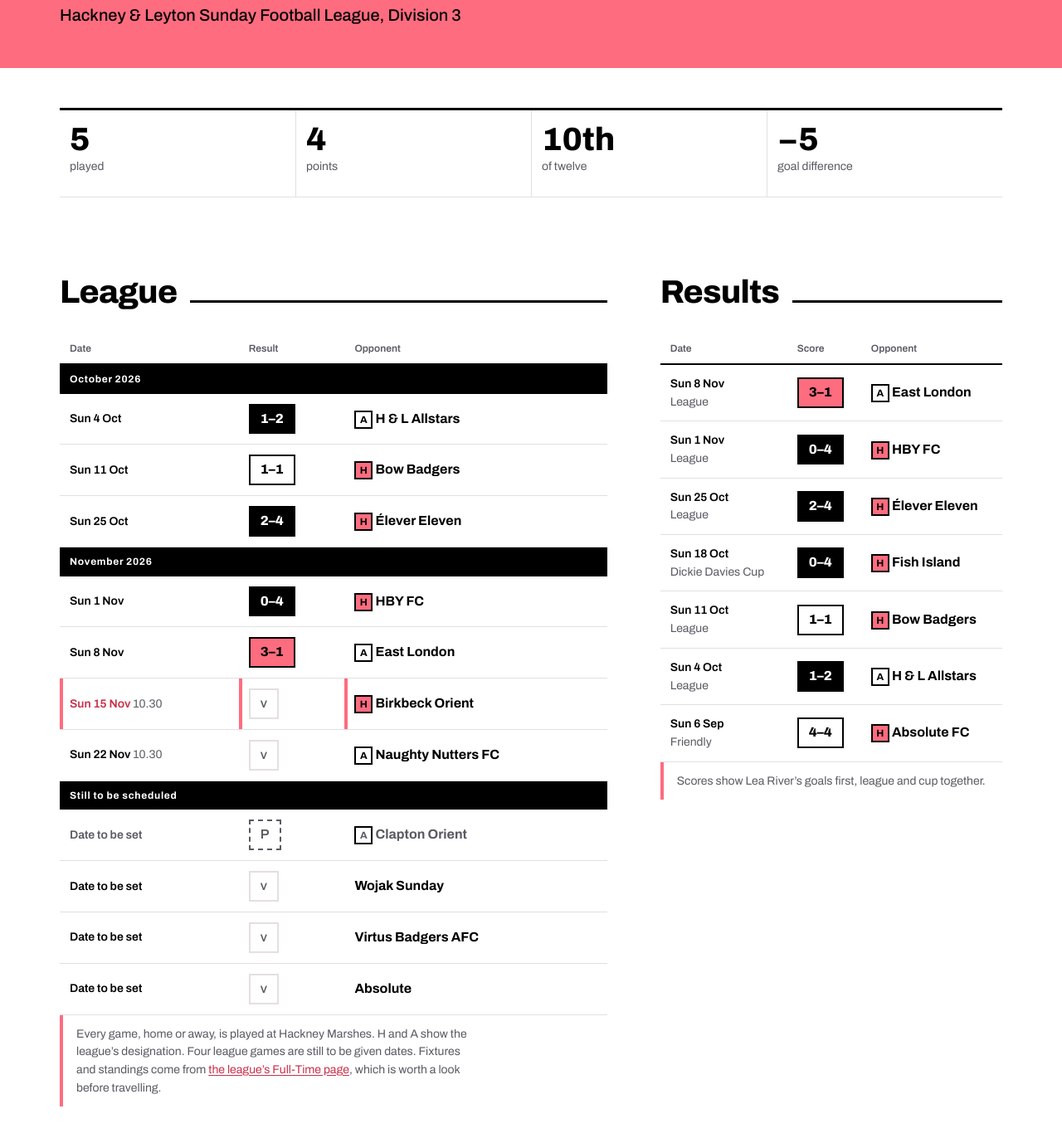
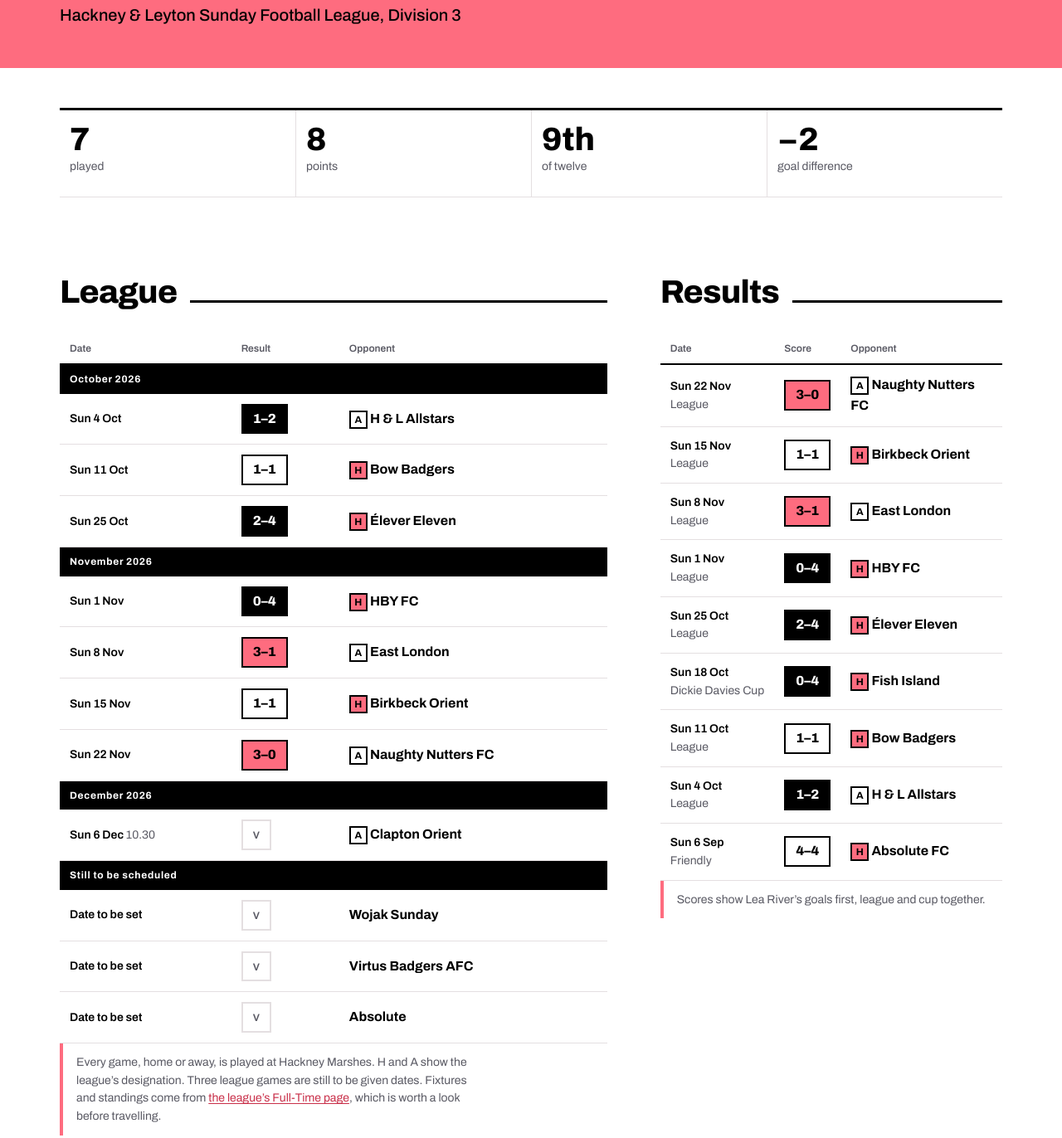
Before and after one commit to nonsosr/lea-river-fc, a plain HTML site: page fixtures.html in a window 1280 px wide. Shown: the part 185-1557 px from the top of the page at 83% size. Drawn offline with Linux system fonts and the light colour scheme.

Commit message:
feat(fixtures): record the Birkbeck Orient draw and Naughty Nutters win
Two league games since the last update, both confirmed against the
Full-Time feed:

- 15 Nov, 1–1 at home to Birkbeck Orient
- 22 Nov, 3–0 away at Naughty Nutters, a second win and the first
  clean sheet of the season

Clapton Orient, outstanding since the 20 September postponement, now
has a date: 6 December, away. That leaves Wojak Sunday, Virtus Badgers
and Absolute undated.

Season figures track the official table: P7 W2 D2 L3, 8 points, up from
tenth to ninth of twelve, goal difference −2.

Co-Authored-By: Claude Opus 5 <noreply@anthropic.com>
Claude-Session: https://claude.ai/code/session_01Uaw4uXskqkusnvmNPfaxn3

```diff
--- a/fixtures.html
+++ b/fixtures.html
@@ -66,10 +66,10 @@
     <section class="section section--tight">
       <div class="wrap">
         <div class="figures">
-          <div><b>5</b><span>played</span></div>
-          <div><b>4</b><span>points</span></div>
-          <div><b>10th</b><span>of twelve</span></div>
-          <div><b>−5</b><span>goal difference</span></div>
+          <div><b>7</b><span>played</span></div>
+          <div><b>8</b><span>points</span></div>
+          <div><b>9th</b><span>of twelve</span></div>
+          <div><b>−2</b><span>goal difference</span></div>
         </div>
       </div>
     </section>
@@ -85,7 +85,7 @@
               <tr><th scope="col">Date</th><th scope="col">Result</th><th scope="col">Opponent</th></tr>
             </thead>
             <tbody>
-                                        <tr class="fx-month"><td colspan="3">October 2026</td></tr>
+                                                  <tr class="fx-month"><td colspan="3">October 2026</td></tr>
           <tr>
             <td class="fx-c-date fx-date"><time datetime="2026-10-04">Sun 4 Oct</time></td>
             <td class="fx-c-score"><span class="score score--l" role="img" aria-label="Lost 1 to 2">1–2</span></td>
@@ -112,22 +112,23 @@
             <td class="fx-c-score"><span class="score score--w" role="img" aria-label="Won 3 to 1">3–1</span></td>
             <td class="fx-c-opp fx-opp"><span class="ha ha--a" aria-hidden="true">A</span> <span class="sr-only">Away to </span>East London</td>
           </tr>
-          <tr class="is-next">
-            <td class="fx-c-date fx-date"><time datetime="2026-11-15">Sun 15 Nov</time> <span class="fx-time">10.30</span></td>
-            <td class="fx-c-score"><span class="score score--tbc">v</span></td>
+          <tr>
+            <td class="fx-c-date fx-date"><time datetime="2026-11-15">Sun 15 Nov</time></td>
+            <td class="fx-c-score"><span class="score score--d" role="img" aria-label="Drew 1 to 1">1–1</span></td>
             <td class="fx-c-opp fx-opp"><span class="ha ha--h" aria-hidden="true">H</span> <span class="sr-only">Home to </span>Birkbeck Orient</td>
           </tr>
           <tr>
-            <td class="fx-c-date fx-date"><time datetime="2026-11-22">Sun 22 Nov</time> <span class="fx-time">10.30</span></td>
-            <td class="fx-c-score"><span class="score score--tbc">v</span></td>
+            <td class="fx-c-date fx-date"><time datetime="2026-11-22">Sun 22 Nov</time></td>
+            <td class="fx-c-score"><span class="score score--w" role="img" aria-label="Won 3 to 0">3–0</span></td>
             <td class="fx-c-opp fx-opp"><span class="ha ha--a" aria-hidden="true">A</span> <span class="sr-only">Away to </span>Naughty Nutters FC</td>
           </tr>
-          <tr class="fx-month"><td colspan="3">Still to be scheduled</td></tr>
-          <tr class="is-pp">
-            <td class="fx-c-date fx-date">Date to be set</td>
-            <td class="fx-c-score"><span class="score score--pp" role="img" aria-label="Postponed">P</span></td>
+          <tr class="fx-month"><td colspan="3">December 2026</td></tr>
+          <tr>
+            <td class="fx-c-date fx-date"><time datetime="2026-12-06">Sun 6 Dec</time> <span class="fx-time">10.30</span></td>
+            <td class="fx-c-score"><span class="score score--tbc">v</span></td>
             <td class="fx-c-opp fx-opp"><span class="ha ha--a" aria-hidden="true">A</span> <span class="sr-only">Away to </span>Clapton Orient</td>
           </tr>
+          <tr class="fx-month"><td colspan="3">Still to be scheduled</td></tr>
           <tr>
             <td class="fx-c-date fx-date">Date to be set</td>
             <td class="fx-c-score"><span class="score score--tbc">v</span></td>
@@ -145,7 +146,7 @@
           </tr>
 </tbody>
           </table>
-          <p class="note">Every game, home or away, is played at Hackney Marshes. H and A show the league’s designation. Four league games are still to be given dates. Fixtures and standings come from <a href="https://fulltime.thefa.com/table.html?league=119397207&amp;selectedSeason=251196769&amp;selectedDivision=337060033&amp;selectedCompetition=0&amp;selectedFixtureGroupKey=1_337060033">the league’s Full-Time page</a>, which is worth a look before travelling.</p>
+          <p class="note">Every game, home or away, is played at Hackney Marshes. H and A show the league’s designation. Three league games are still to be given dates. Fixtures and standings come from <a href="https://fulltime.thefa.com/table.html?league=119397207&amp;selectedSeason=251196769&amp;selectedDivision=337060033&amp;selectedCompetition=0&amp;selectedFixtureGroupKey=1_337060033">the league’s Full-Time page</a>, which is worth a look before travelling.</p>
 
             <div class="head head--spaced"><h2>Cup</h2></div>
             <table class="fixtures fixtures--results">
@@ -154,7 +155,7 @@
                 <tr><th scope="col">Date</th><th scope="col">Result</th><th scope="col">Opponent</th></tr>
               </thead>
               <tbody>
-          <tr>
+          <tr class="is-next">
             <td class="fx-c-date fx-date"><time datetime="2026-11-29">Sun 29 Nov</time> <span class="fx-time">Jack Walpole Cup, 10.15</span></td>
             <td class="fx-c-score"><span class="score score--tbc">v</span></td>
             <td class="fx-c-opp fx-opp"><span class="ha ha--a" aria-hidden="true">A</span> <span class="sr-only">Away to </span>Spartan Athletic United</td>
@@ -171,6 +172,16 @@
               <tr><th scope="col">Date</th><th scope="col">Score</th><th scope="col">Opponent</th></tr>
             </thead>
             <tbody>
+              <tr>
+                <td class="fx-c-date fx-date"><time datetime="2026-11-22">Sun 22 Nov</time> <span class="fx-time">League</span></td>
+                <td class="fx-c-score"><span class="score score--w" role="img" aria-label="Won 3 to 0">3–0</span></td>
+                <td class="fx-c-opp fx-opp"><span class="ha ha--a" aria-hidden="true">A</span> <span class="sr-only">Away to </span>Naughty Nutters FC</td>
+              </tr>
+              <tr>
+                <td class="fx-c-date fx-date"><time datetime="2026-11-15">Sun 15 Nov</time> <span class="fx-time">League</span></td>
+                <td class="fx-c-score"><span class="score score--d" role="img" aria-label="Drew 1 to 1">1–1</span></td>
+                <td class="fx-c-opp fx-opp"><span class="ha ha--h" aria-hidden="true">H</span> <span class="sr-only">Home to </span>Birkbeck Orient</td>
+              </tr>
               <tr>
                 <td class="fx-c-date fx-date"><time datetime="2026-11-08">Sun 8 Nov</time> <span class="fx-time">League</span></td>
                 <td class="fx-c-score"><span class="score score--w" role="img" aria-label="Won 3 to 1">3–1</span></td>
```
